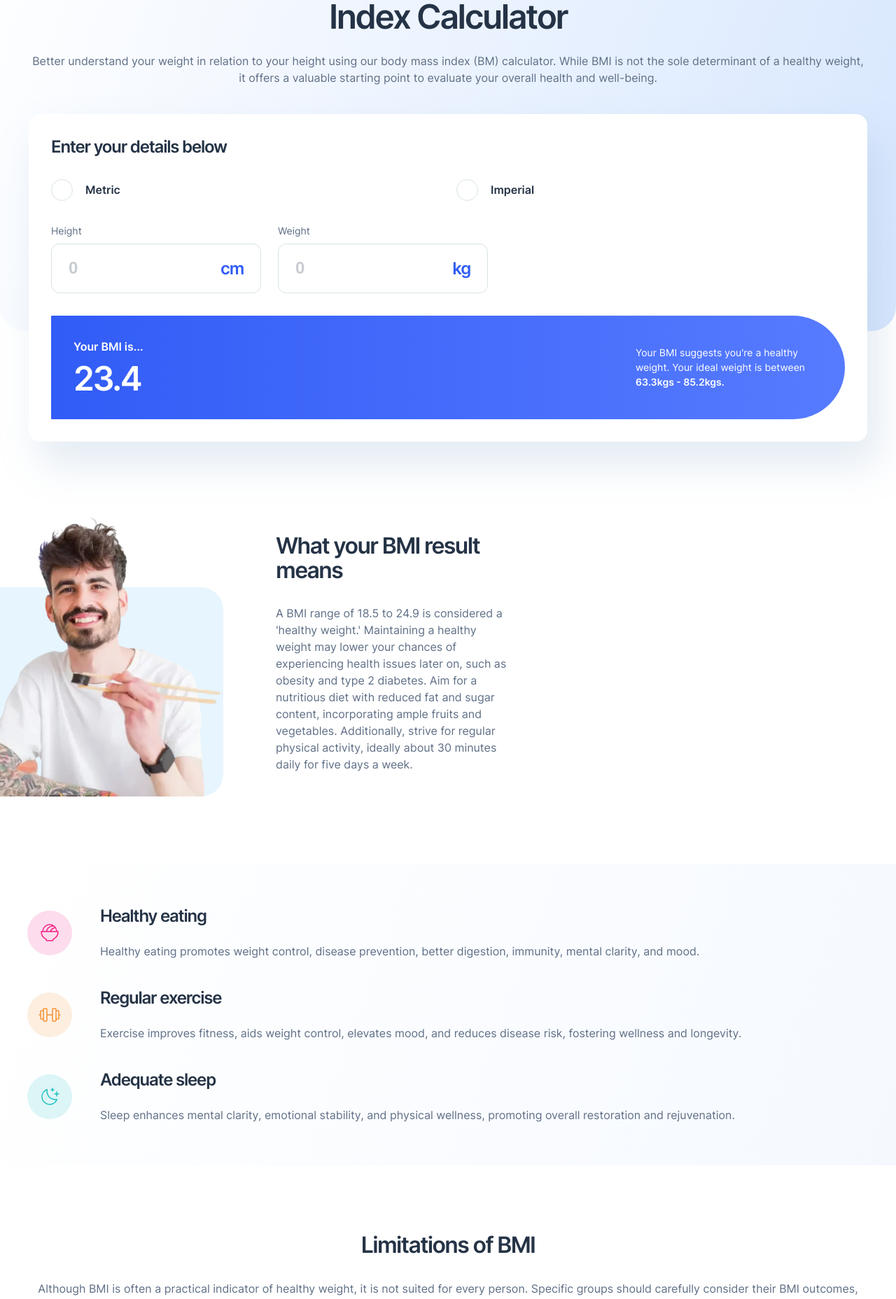
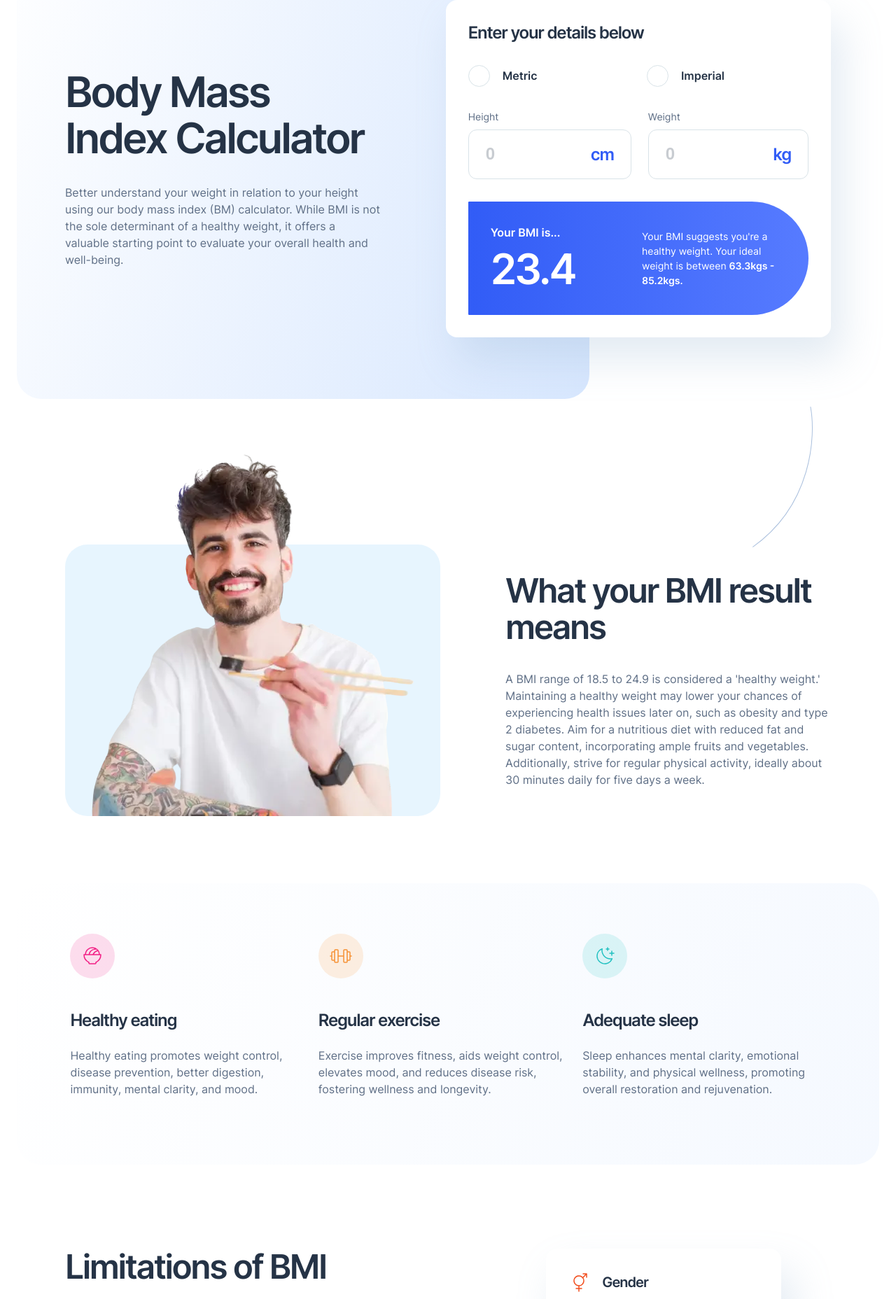
Before and after one commit to mihalymarcell86/bmi-calculator, a React (Vite) app: page / in a window 1280 px wide. Shown: the part 167-2023 px from the top of the page at 70% size. Built offline with nearby package versions, Linux system fonts and the light colour scheme.

Commit message:
fluid layout

```diff
--- a/src/App.jsx
+++ b/src/App.jsx
@@ -21,8 +21,10 @@ function App() {
       <main>
         <div className={style["main-top"]}>
           <div className={style["block-intro"]}>
-            <h1 className={`heading-xl ${style["intro-heading"]}`}>
-              Body Mass Index Calculator
+            <h1 className="heading-xl">
+              Body Mass
+              <br />
+              Index Calculator
             </h1>
             <p className="text-m">
               Better understand your weight in relation to your height using our
@@ -42,9 +44,7 @@ function App() {
             />
           </div>
           <section className={style["section-meaning"]}>
-            <h2 className={`heading-l bold ${style.subheading}`}>
-              What your BMI result means
-            </h2>
+            <h2 className="heading-l">What your BMI result means</h2>
             <p className="text-m">
               A BMI range of 18.5 to 24.9 is considered a &#39;healthy
               weight.&#39; Maintaining a healthy weight may lower your chances
@@ -90,9 +90,7 @@ function App() {
         </section>
         <section className={style["section-limitations"]}>
           <div className={style["limitations-intro"]}>
-            <h2 className={`heading-l ${style.subheading}`}>
-              Limitations of BMI
-            </h2>
+            <h2 className="heading-l">Limitations of BMI</h2>
             <p className="text-m">
               Although BMI is often a practical indicator of healthy weight, it
               is not suited for every person. Specific groups should carefully
--- a/src/styles/App.module.scss
+++ b/src/styles/App.module.scss
@@ -2,15 +2,17 @@
 
 .header {
   padding-block: rem(32px) rem(568px);
-  margin-bottom: rem(-544px);
+  margin-bottom: lerp_clamp($bp-m, rem(-544px), $bp-t, rem(-528px));
   --bg-opacity: 1;
   background-image: $bg-gradient;
   border-radius: 0 0 rem(35px) rem(35px);
-  @media (min-width: $bp-layout1) {
-    margin-bottom: rem(-528px);
-  }
-  @media (min-width: $bp-d) {
-    padding: rem(75px) rem(798px) rem(598px) rem(116px);
+  @media (min-width: $bp-layout2) {
+    padding: {
+      top: rem(75px);
+      bottom: lerp_max($bp-t, rem(622px), $bp-d, rem(598px));
+      //adjused to logo size
+      left: lerp_min($bp-layout2, rem(16px), $bp-d, rem(116px));
+    }
     margin: 0 rem(438px) rem(-570px) rem(24px);
   }
 }
@@ -19,8 +21,11 @@
   width: rem(40px);
   aspect-ratio: 1 / 1;
   margin-inline: auto;
-  @media (min-width: $bp-d) {
-    width: rem(64px);
+  @media (min-width: $bp-t) {
+    width: lerp_clamp($bp-t, rem(40px), $bp-d, rem(64px));
+  }
+  @media (min-width: $bp-layout2) {
+    margin: 0;
   }
 }
 
@@ -34,34 +39,24 @@
   }
   @media (min-width: $bp-t) {
     gap: rem(40px);
-    margin: 0 rem(41px) rem(96px);
+    margin: {
+      inline: lerp($bp-t, rem(41px), $bp-d, rem(141px));
+      bottom: rem(96px);
+    }
   }
-  @media (min-width: $bp-d) {
+  @media (min-width: $bp-layout2) {
     flex-direction: row;
-    gap: rem(130px);
+    gap: lerp_min($bp-layout2, rem(50px), $bp-d, rem(130px));
     align-items: center;
     margin: 0 auto rem(151px);
-    max-width: rem(1160px);
+    max-width: lerp_min($bp-layout2, rem(1020px), $bp-d, rem(1160px));
   }
 }
 
 .block-intro {
   text-align: center;
-  @media (min-width: $bp-d) {
-    min-width: rem(465px);
+  @media (min-width: $bp-layout2) {
     text-align: left;
-  }
-}
-
-.intro-heading {
-  margin: 0 auto rem(24px);
-  max-width: rem(325px);
-  @media (min-width: $bp-layout1) {
-    max-width: rem(350px);
-  }
-  @media (min-width: $bp-d) {
-    margin: 0 0 rem(35px);
-    max-width: none;
   }
 }
 
@@ -73,10 +68,10 @@
     gap: rem(75px);
     margin-bottom: rem(96px);
   }
-  @media (min-width: $bp-d) {
+  @media (min-width: $bp-layout2) {
     align-items: flex-end;
-    gap: rem(131px);
-    margin-inline: rem(140px);
+    gap: lerp_min($bp-layout2, rem(50px), $bp-d, rem(131px));
+    margin-inline: lerp_min($bp-layout2, rem(40px), $bp-d, rem(140px));
     position: relative;
     &:before {
       content: url("../assets/images/pattern-curved-line-left.svg");
@@ -91,14 +86,17 @@
 
 .image-container {
   position: relative;
-  width: 100%;
+  width: auto;
   margin-bottom: rem(48px);
+  @media (min-width: $bp-layout1) {
+    margin-inline: lerp_clamp($bp-layout1, rem(0px), $bp-t, rem(41px));
+  }
   @media (min-width: $bp-t) {
-    width: rem(319px);
-    height: rem(411.09px);
+    width: lerp_clamp($bp-t, rem(319px), $bp-layout2, rem(470px));
+    height: lerp_clamp($bp-t, rem(411.09px), $bp-layout2, rem(533px));
     margin: 0;
   }
-  @media (min-width: $bp-d) {
+  @media (min-width: $bp-layout2) {
     width: rem(564px);
     height: rem(533px);
   }
@@ -112,11 +110,10 @@
     border-radius: rem(32px);
     z-index: -1;
     @media (min-width: $bp-t) {
-      height: rem(299.255px);
+      height: lerp_clamp($bp-t, rem(299.255px), $bp-layout2, rem(387px));
       border-radius: 0 rem(32px) rem(32px) 0;
-      //may not be necessary, if box is shifted out
     }
-    @media (min-width: $bp-d) {
+    @media (min-width: $bp-layout2) {
       height: rem(388px);
       border-radius: rem(32px);
     }
@@ -130,43 +127,40 @@
   margin-inline: auto;
   @media (min-width: $bp-t) {
     object-position: rem(-42px) 0;
+    width: lerp_clamp($bp-t, rem(360.957px), $bp-layout2, rem(468px));
+    height: lerp_clamp($bp-t, rem(411.09px), $bp-layout2, rem(533px));
+    margin-inline: unset;
   }
-  @media (min-width: $bp-d) {
+  @media (min-width: $bp-layout2) {
     width: rem(468px);
     height: rem(533px);
     left: auto;
     object-position: 0 0;
+    margin-inline: auto;
   }
 }
 
 .section-meaning {
   margin-inline: lerp_max($bp-m, rem(24px), $bp-t, rem(43px));
   @media (min-width: $bp-t) {
-    margin-inline: 0 rem(43px);
-    flex: 0 0 rem(331px);
+    margin: {
+      left: 0;
+      right: lerp_clamp($bp-t, rem(43px), $bp-layout2, rem(90px));
+    }
+    flex: 1 0 rem(331px);
   }
-  @media (min-width: $bp-d) {
+  @media (min-width: $bp-layout2) {
     margin: 0;
-    flex-basis: rem(465px);
-    & p {
-      margin-bottom: rem(40px);
-      //centered to the image background
-    }
-  }
-}
-
-.subheading {
-  margin-bottom: rem(32px);
-  @media (min-width: $bp-d) {
-    margin-bottom: rem(35px);
+    flex: 0 0 rem(465px);
+    padding-bottom: rem(40px);
   }
 }
 
 .section-tips {
   padding: {
     block: rem(56px);
-    left: lerp_clamp($bp-m, rem(19.04px), $bp-t, rem(39px));
-    right: lerp_clamp($bp-m, rem(28.96px), $bp-t, rem(43px));
+    left: lerp_clamp($bp-m, rem(19.04px), $bp-t, rem(41px));
+    right: lerp_clamp($bp-m, rem(28.96px), $bp-t, rem(41px));
   }
   margin-bottom: rem(72px);
   --bg-opacity: 0.25;
@@ -177,15 +171,20 @@
   @media (min-width: $bp-t) {
     padding: {
       block: rem(60px);
+      inline: lerp_min($bp-t, rem(41px), $bp-layout2, rem(90px));
     }
     margin-bottom: rem(96px);
   }
-  @media (min-width: $bp-d) {
+  @media (min-width: $bp-layout2) {
     margin: 0 rem(24px) rem(120px);
-    padding: rem(72px) rem(116px) rem(96px);
+    padding: {
+      top: rem(72px);
+      inline: lerp_min($bp-layout2, rem(32px), $bp-d, rem(116px));
+      bottom: rem(96px);
+    }
     border-radius: rem(35px);
     flex-direction: row;
-    gap: rem(32px);
+    gap: lerp_min($bp-layout2, rem(20px), $bp-d, rem(32px));
   }
 }
 
@@ -195,9 +194,9 @@
     aspect-ratio: 1 / 1;
     margin-bottom: rem(32px);
     @media (min-width: $bp-layout1) {
-      margin: 0;
+      margin-bottom: 0;
     }
-    @media (min-width: $bp-d) {
+    @media (min-width: $bp-layout2) {
       margin-bottom: rem(45px);
     }
   }
@@ -206,25 +205,32 @@
     margin-bottom: rem(24px);
   }
 
-  @media (min-width: $bp-layout1) and (max-width: ($bp-d - 1px)) {
+  @media (min-width: $bp-layout1) AND (max-width: ($bp-layout2 - 0.0001px)) {
     display: flex;
-    gap: rem(40px);
+    gap: lerp_clamp($bp-layout1, rem(40px), $bp-layout2, rem(70px));
     align-items: center;
   }
 }
 
 .section-limitations {
   margin-inline: lerp_clamp($bp-m, rem(24px), $bp-t, rem(41px));
+  @media (min-width: $bp-t) {
+    margin-inline: lerp_clamp($bp-t, rem(41px), $bp-layout2, rem(90px));
+  }
+  @media (min-width: $bp-layout2) {
+    margin-inline: lerp_clamp($bp-layout2, rem(40px), $bp-d, rem(140px));
+    position: relative;
+  }
   @media (min-width: $bp-d) {
-    margin-inline: rem(140px);
-    position: relative;
+    margin-inline: auto;
+    max-width: rem(1160px);
   }
 }
 
 .limitations-intro {
   text-align: center;
   margin-bottom: rem(56px);
-  @media (min-width: $bp-d) {
+  @media (min-width: $bp-layout2) {
     position: absolute;
     left: 0;
     top: 0;
@@ -236,7 +242,7 @@
       height: rem(122px);
       position: absolute;
       top: calc(100% + rem(67px));
-      left: rem(165px);
+      left: lerp_clamp($bp-layout2, rem(80px), $bp-d, rem(165px));
     }
   }
 }
@@ -251,10 +257,10 @@
     flex-wrap: wrap;
     justify-content: center;
   }
-  @media (min-width: $bp-d) {
+  @media (min-width: $bp-layout2) {
     max-width: rem(961px);
+    justify-content: flex-end;
     margin-left: auto;
-    justify-content: flex-end;
     gap: rem(32px);
   }
 }
@@ -278,16 +284,20 @@
   }
 
   @media (min-width: $bp-layout1) {
-    max-width: lerp_clamp($bp-layout1, rem(255px), $bp-t, rem(335.5px));
+    flex: 1 0 lerp_clamp($bp-layout1, rem(255px), $bp-t, rem(335.5px));
+    max-width: lerp_clamp($bp-layout1, rem(300px), $bp-t, rem(365px));
   }
 
-  @media (min-width: $bp-d) {
+  @media (min-width: $bp-layout2) {
     max-width: rem(365px);
     &:first-child {
-      margin-inline: rem(497px) rem(99px);
+      margin: {
+        left: 100%;
+        right: lerp_clamp($bp-layout2, rem(40px), $bp-d, rem(99px));
+      }
     }
     &:last-child {
-      margin-right: rem(199px);
+      margin-right: lerp_clamp($bp-layout2, rem(100px), $bp-d, rem(199px));
     }
   }
 }
--- a/src/styles/Form.module.scss
+++ b/src/styles/Form.module.scss
@@ -5,6 +5,9 @@
   padding: lerp_clamp($bp-m, rem(24px), $bp-t, rem(32px));
   border-radius: rem(16px);
   box-shadow: 16px 32px 56px 0px var(--box-shadow);
+  @media (min-width: $bp-layout2) {
+    min-width: lerp_min($bp-layout2, rem(535px), $bp-d, rem(564px));
+  }
 }
 
 .heading,
@@ -96,12 +99,6 @@ input[type="radio"] {
       color: var(--input-unit);
     }
   }
-  @media (min-width: $bp-t) {
-    width: rem(300px);
-  }
-  @media (min-width: $bp-d) {
-    width: rem(238px);
-  }
 }
 
 .result {
@@ -112,7 +109,7 @@ input[type="radio"] {
   display: flex;
   flex-direction: column;
   gap: rem(24px);
-  @media (min-width: $bp-t) {
+  @media (min-width: $bp-layout1) {
     border-radius: rem(16px) rem(999px) rem(999px) rem(16px);
     flex-direction: row;
     align-items: center;
@@ -122,13 +119,14 @@ input[type="radio"] {
 
 .result-paragraph {
   margin-bottom: rem(8px);
+  min-width: rem(100px);
 }
 
 .result-evaluation {
-  @media (min-width: $bp-t) {
+  @media (min-width: $bp-layout1) {
     max-width: rem(267px);
   }
-  @media (min-width: $bp-d) {
+  @media (min-width: $bp-layout2) {
     max-width: rem(206px);
   }
 }
--- a/src/styles/index.scss
+++ b/src/styles/index.scss
@@ -45,9 +45,11 @@ h3 {
   font-size: rem(48px);
   letter-spacing: rem(-2.4px);
   line-height: 1.1;
-  @media (min-width: $bp-d) {
-    font-size: rem(64px);
-    letter-spacing: rem(-3.2px);
+  margin-bottom: rem(24px);
+  @media (min-width: $bp-t) {
+    font-size: lerp_min($bp-t, rem(48px), $bp-d, rem(64px));
+    letter-spacing: lerp_max($bp-t, rem(-2.4px), $bp-d, rem(-3.2px));
+    margin-bottom: lerp_min($bp-t, rem(24px), $bp-d, rem(35px));
   }
 }
 
@@ -55,9 +57,11 @@ h3 {
   font-size: rem(32px);
   letter-spacing: rem(-1.6px);
   line-height: 1.1;
-  @media (min-width: $bp-d) {
-    font-size: rem(48px);
-    letter-spacing: rem(-2.4px);
+  margin-bottom: rem(32px);
+  @media (min-width: $bp-t) {
+    font-size: lerp_clamp($bp-t, rem(32px), $bp-layout2, rem(48px));
+    letter-spacing: lerp_clamp($bp-t, rem(-1.6px), $bp-layout2, rem(-2.4px));
+    margin-bottom: lerp_clamp($bp-t, rem(32px), $bp-layout2, rem(35px));
   }
 }
 
--- a/src/styles/util/_variables.scss
+++ b/src/styles/util/_variables.scss
@@ -27,4 +27,5 @@ $result-bg-gradient: linear-gradient(
 $bp-m: 375px;
 $bp-layout1: 600px;
 $bp-t: 768px;
+$bp-layout2: 1100px;
 $bp-d: 1440px;
```
